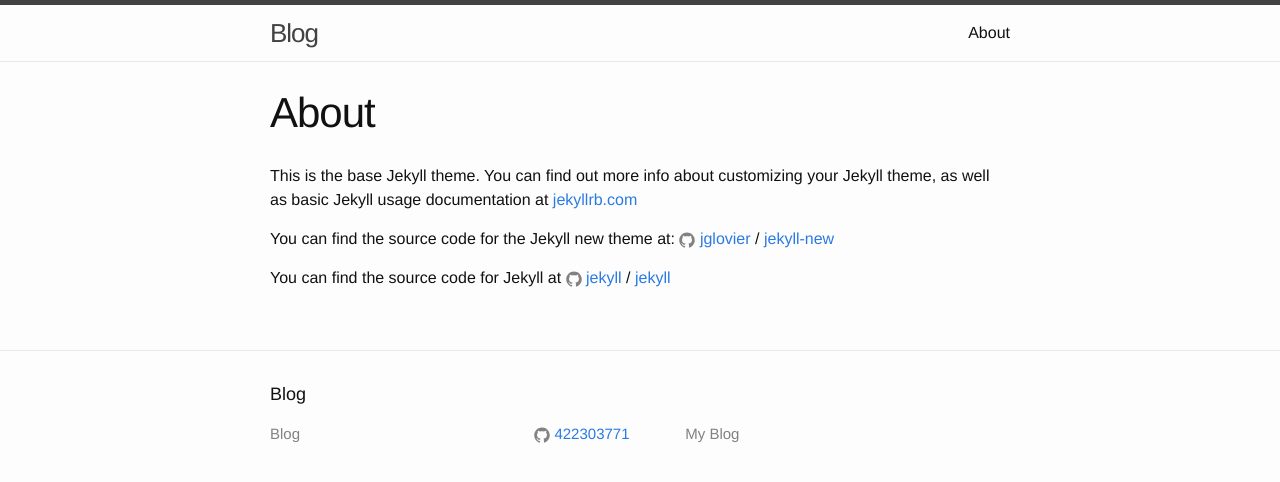
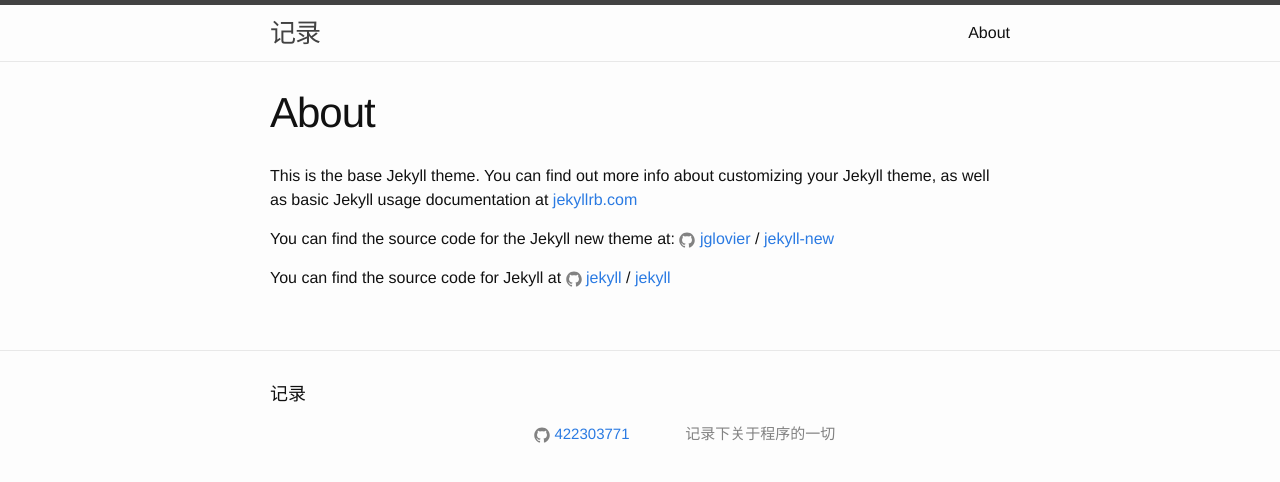
Before and after one commit to 422303771/blog, a Jekyll site: the page built from about.md, in a window 1280 px wide. Shown: the top 482 px of the page. Built offline with Jekyll 4.4.1, drawn with Linux system fonts in a browser that asks for light colours.

Commit message:
修改网站下方注释

```diff
--- a/_config.yml
+++ b/_config.yml
@@ -6,11 +6,11 @@
 # 'jekyll serve'. If you change this file, please restart the server process.
 
 # Site settings
-title: Blog
+title: 记录
 email:
 description: > # this means to ignore newlines until "baseurl:"
-  My Blog
-baseurl: "/blog" # the subpath of your site, e.g. /blog
+  记录下关于程序的一切
+baseurl: "" # the subpath of your site, e.g. /blog
 url: "http://422303771.github.io" # the base hostname & protocol for your site
 twitter_username:
 github_username:  422303771
--- a/_includes/footer.html
+++ b/_includes/footer.html
@@ -6,10 +6,10 @@
 
     <div class="footer-col-wrapper">
       <div class="footer-col footer-col-1">
-        <ul class="contact-list">
+<!--         <ul class="contact-list">
           <li>{{ site.title }}</li>
           <li><a href="mailto:{{ site.email }}">{{ site.email }}</a></li>
-        </ul>
+        </ul> -->
       </div>
 
       <div class="footer-col footer-col-2">
```
